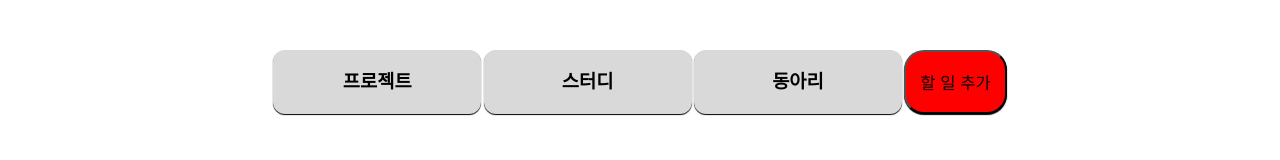
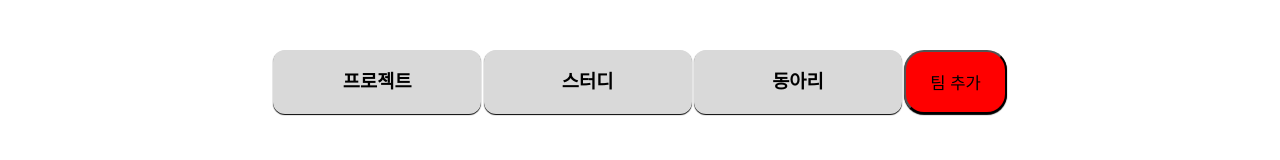
Before and after one commit to HarenKei/DCC_FE, a Next.js app: page /TeamSpace/TeamSpaceLoby/Tsmain in a window 1280 px wide. Shown: the part 155-315 px from the top of the page. Built offline with nearby package versions, Linux system fonts and the light colour scheme.

Commit message:
팀 스페이스 모달창 수정

```diff
--- a/pages/TeamSpace/TeamSpaceLoby/TsAddButton.tsx
+++ b/pages/TeamSpace/TeamSpaceLoby/TsAddButton.tsx
@@ -13,8 +13,8 @@ const TsAddButton = (props:any) => {
     };
     return(
         <AddButtonContainer onClick={showModal}>
-            {modalOpen && <TS_AddModal setModalOpen={setModalOpen} />} {/*AddTaskButton 클릭시 모달창 노출 */}
-            <P>할 일 추가</P>
+            {modalOpen && <TS_AddModal setModalOpen={setModalOpen} />}
+            <P>팀 추가</P>
         </AddButtonContainer>
     );
 
```
